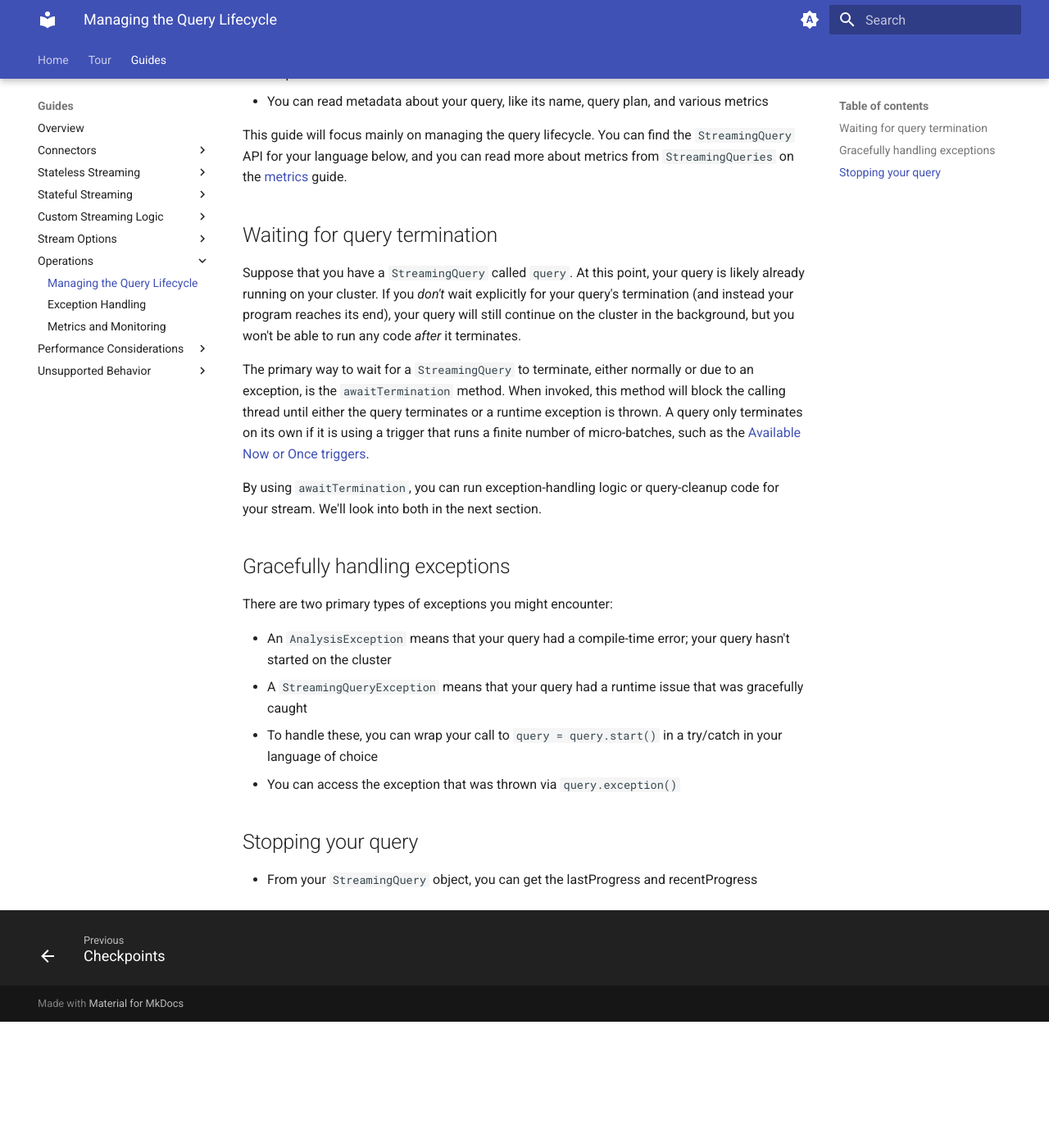
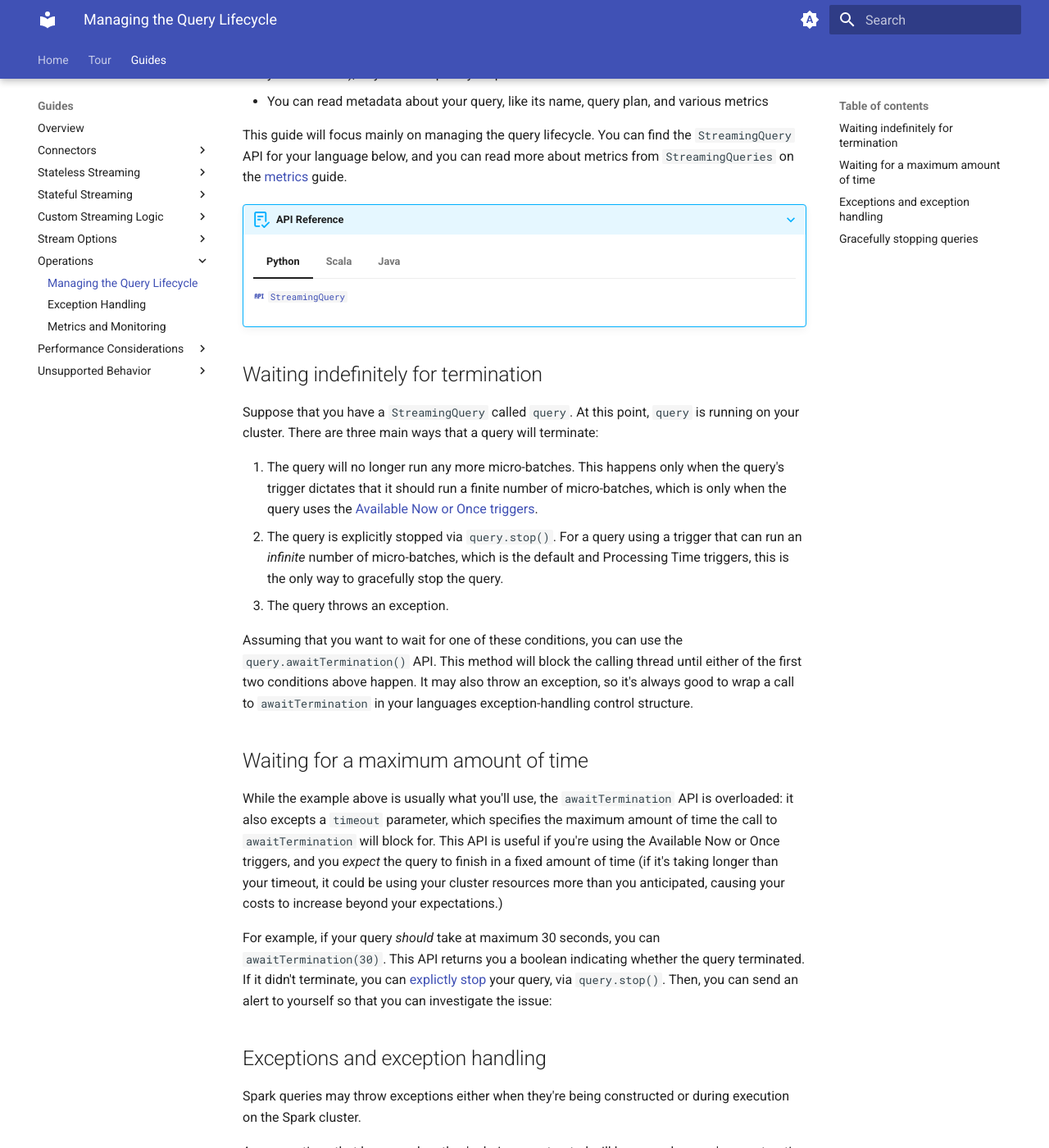
Before and after one commit to neilramaswamy/structured-streaming, an MkDocs documentation site: the page built from docs/guides/operations/lifecycle.md, in a window 1280 px wide and 1400 px high, scrolled down 269 px. Shown: the whole window at 82% size. Built offline with MkDocs 1.6.1 and Material for MkDocs 9.7.7, drawn with Linux system fonts in a browser that asks for light colours; before the commit the page ends 1515 px from its top, so only the background shows below that; some of the changed text lies outside the part shown.

Commit message:
Flesh out lifecycle article fully

```diff
--- a/docs/guides/operations/lifecycle.md
+++ b/docs/guides/operations/lifecycle.md
@@ -1,30 +1,57 @@
 After you call `.start()` on your `DataStreamWriter`, your query will start running on your Spark cluster, and you'll get back a `StreamingQuery`. Through a `StreamingQuery`, you can do several things:
 
-- You can manage its lifecycle: you can wait for it to terminate, handle exceptions, or explicitly stop it
+- You can manage its lifecycle: you can wait for it to terminate or throw an exception (which you can catch), or you can explicitly stop it
 - You can read metadata about your query, like its name, query plan, and various metrics
 
 This guide will focus mainly on managing the query lifecycle. You can find the `StreamingQuery` API for your language below, and you can read more about metrics from `StreamingQueries` on the [metrics]() guide.
 
-<!-- TODO: outlink -->
+???+ abstract "API Reference"
 
-## Waiting for query termination
+    === "Python"
+        [:material-api: `StreamingQuery`](https://spark.apache.org/docs/latest/api/python/reference/pyspark.ss/api/pyspark.sql.streaming.StreamingQuery.html?highlight=streamingquery#pyspark.sql.streaming.StreamingQuery)
 
-Suppose that you have a `StreamingQuery` called `query`. At this point, your query is likely already running on your cluster. If you _don't_ wait explicitly for your query's termination (and instead your program reaches its end), your query will still continue on the cluster in the background, but you won't be able to run any code _after_ it terminates.
+    === "Scala"
+        [:material-api: `StreamingQuery`](https://spark.apache.org/docs/latest/api/scala/org/apache/spark/sql/streaming/StreamingQuery.html)
 
-The primary way to wait for a `StreamingQuery` to terminate, either normally or due to an exception, is the `awaitTermination` method. When invoked, this method will block the calling thread until either the query terminates or a runtime exception is thrown. A query only terminates on its own if it is using a trigger that runs a finite number of micro-batches, such as the [Available Now or Once triggers]().
+    === "Java"
+        [:material-api: `StreamingQuery`](https://spark.apache.org/docs/latest/api/java/org/apache/spark/sql/streaming/StreamingQuery.html)
 
-By using `awaitTermination`, you can run exception-handling logic or query-cleanup code for your stream. We'll look into both in the next section.
 
-## Gracefully handling exceptions
+## Waiting indefinitely for termination
 
-There are two primary types of exceptions you might encounter:
+Suppose that you have a `StreamingQuery` called `query`. At this point, `query` is running on your cluster. There are three main ways that a query will terminate:
 
-- An `AnalysisException` means that your query had a compile-time error; your query hasn't started on the cluster
-- A `StreamingQueryException` means that your query had a runtime issue that was gracefully caught
+1. The query will no longer run any more micro-batches. This happens only when the query's trigger dictates that it should run a finite number of micro-batches, which is only when the query uses the [Available Now or Once triggers]().
+2. The query is explicitly stopped via `query.stop()`. For a query using a trigger that can run an _infinite_ number of micro-batches, which is the default and Processing Time triggers, this is the only way to gracefully stop the query.
+3. The query throws an exception.
 
-- To handle these, you can wrap your call to `query = query.start()` in a try/catch in your language of choice
-- You can access the exception that was thrown via `query.exception()`
+Assuming that you want to wait for one of these conditions, you can use the `query.awaitTermination()` API. This method will block the calling thread until either of the first two conditions above happen. It may also throw an exception, so it's always good to wrap a call to `awaitTermination` in your languages exception-handling control structure.
 
-## Stopping your query
+## Waiting for a maximum amount of time
 
-- From your `StreamingQuery` object, you can get the lastProgress and recentProgress
+While the example above is usually what you'll use, the `awaitTermination` API is overloaded: it also excepts a `timeout` parameter, which specifies the maximum amount of time the call to `awaitTermination` will block for. This API is useful if you're using the Available Now or Once triggers, and you _expect_ the query to finish in a fixed amount of time (if it's taking longer than your timeout, it could be using your cluster resources more than you anticipated, causing your costs to increase beyond your expectations.)
+
+For example, if your query _should_ take at maximum 30 seconds, you can `awaitTermination(30)`. This API returns you a boolean indicating whether the query terminated. If it didn't terminate, you can [explictly stop]() your query, via `query.stop()`. Then, you can send an alert to yourself so that you can investigate the issue:
+
+
+<!-- TODO(neil): Example -->
+
+## Exceptions and exception handling
+
+Spark queries may throw exceptions either when they're being constructed or during execution on the Spark cluster.
+
+Any exceptions that happen when they're being constructed will happen when you're constructing your source `DataFrame`s, adding operators, or configuring your sink. For example, if you use a pass a column to an operator that your source `DataFrame` doesn't have, that will be caught _before_ execution. These types of exceptions, like `AnalysisException`s or `UnresolvedColumnReference` errors, are exceptions that you want to see in development. As such, there's no need to wrap the _construction_ of your query in exception handling control structures.
+
+On the other hand, you _do_ want to gracefully catch exceptions during execution on the Spark cluster. You can wait for query termination using either overload of `awaitTermination`, and you can wrap that in your language's exception handling control structures. When an exception occurs, you can handle it with custom logic. For an `OutOfMemory` exception, you might just send an alert to your monitoring service; for another <!-- TODO(neil), which? --->, you might send an alert _and_ retry your query.
+
+<!-- TODO(neil): Example -->
+
+## Gracefully stopping queries
+
+We've mentioned the `query.stop()` API a few times, and its worth adding a few more details about it. In general, there are three main situations in which you should use it:
+
+1. You have a query that uses the Available Now or Once triggers, and they haven't terminated as soon as they should, and you want to just abort the whole query.
+2. You have a query that uses the default or Processing Time triggers, and you don't want that job to run any longer.
+3. You're developing your query in an interactive environment (like a notebook), and you just want it to stop (perhaps because you found a mistake in your code).
+
+After `query.stop()` has been called, the query will finish the trigger it is currently executing and then exit.
```
